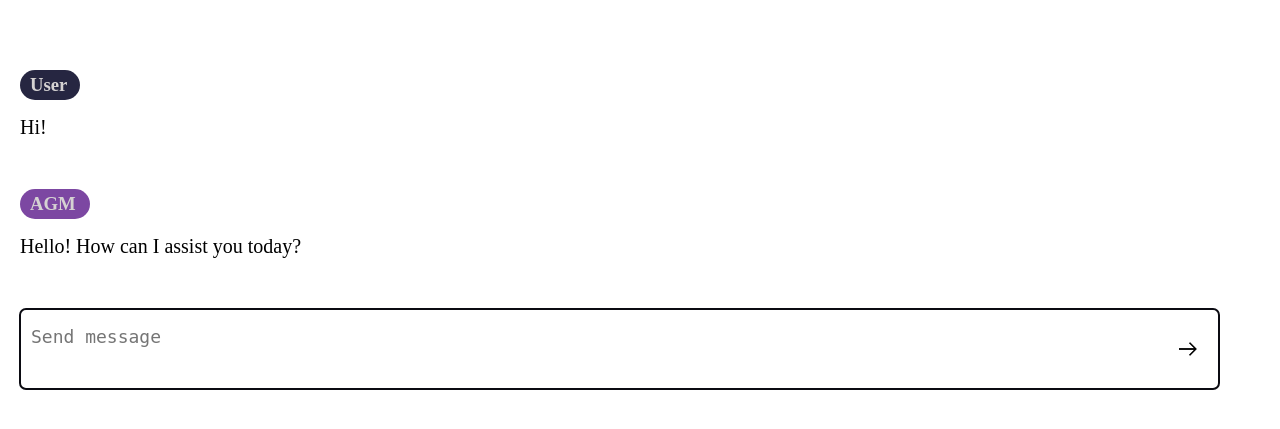
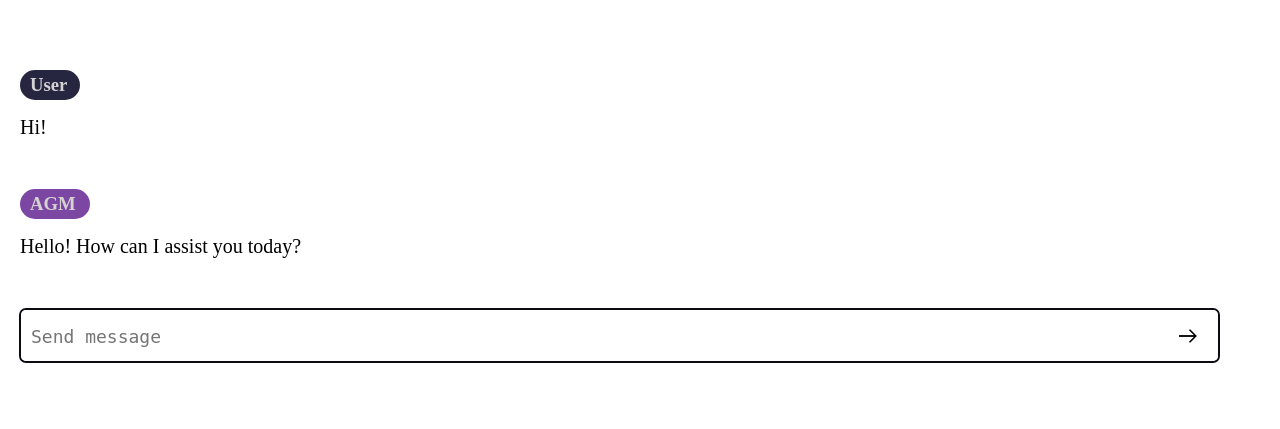
Before and after one commit to MikhailTok/Bot, a Flask app: page / in a window 1280 px wide. Shown: the top 429 px of the page. Run offline with Flask 3, Linux system fonts and the light colour scheme.

Commit message:
input modefied

```diff
--- a/main.py
+++ b/main.py
@@ -42,6 +42,7 @@ def home():
 
 @app.route('/question', methods=['POST'])
 def question():
+
     data = request.json['question']
 
     chat_completion = client.chat.completions.create(
--- a/static/style_2.css
+++ b/static/style_2.css
@@ -27,7 +27,7 @@
 
 .txta {
   width: calc(100% - 40px);
-  height: auto;
+  height: 55px;
   border-radius: 7px;
   padding: 15px 50px 15px 10px;
   font-size: 18px;
@@ -97,3 +97,7 @@
 .dialogue__phind-wrapper {
   padding-bottom: 50px;
 }
+
+textarea::-webkit-scrollbar{
+  width: 0px;
+}
--- a/templates/base.html
+++ b/templates/base.html
@@ -85,7 +85,7 @@
 <script>
     const textarea = document.querySelector('textarea');
     textarea.addEventListener("keyup", e => {
-        textarea.style.height = "63px";
+        textarea.style.height = "59px";
         let scHeight = e.target.scrollHeight;
         textarea.style.height = `${scHeight}px`;
     });
```
